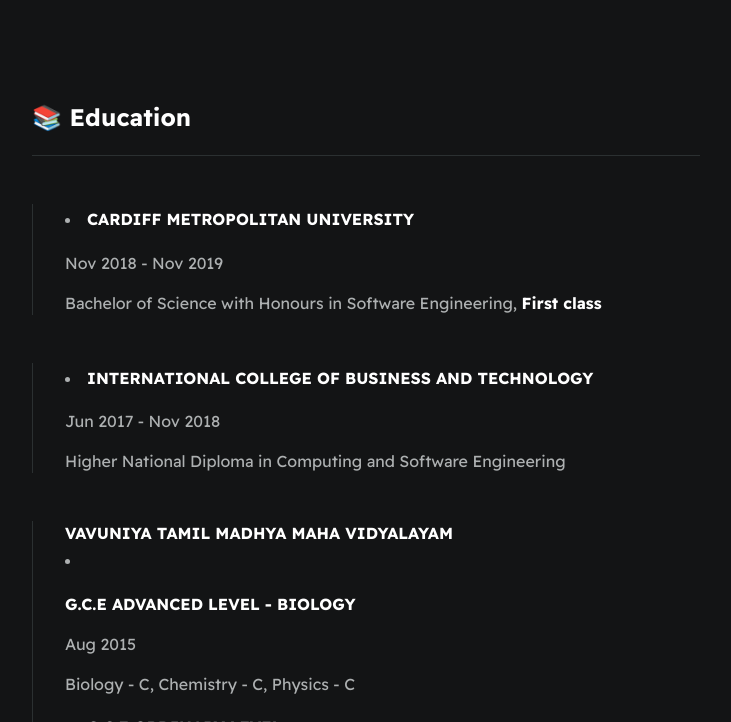
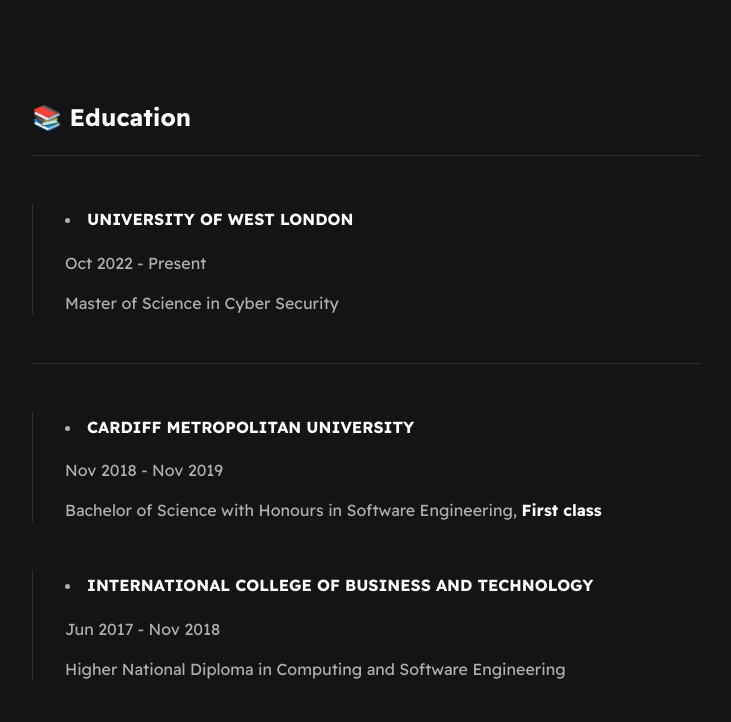
Before and after one commit to KKarishan/Resume-Website, a plain HTML site: page index.html in a window 1280 px wide. Shown: the part 1748-2470 px from the top of the page, without its empty margins (274-1005 px from the left). Drawn offline with Linux system fonts and the light colour scheme.

Commit message:
University of West London

```diff
--- a/index.html
+++ b/index.html
@@ -49,7 +49,7 @@
             <h2>🤖 Tech Stack</h2>
 
             <div id="wrapper--techstack__items">
-                <div class="card--techstack"><span>C#, Python, Java</span></div>
+                <div class="card--techstack"><span>C#, C++, Python, Java</span></div>
                 <div class="card--techstack"><span>PHP, HTML5, CSS3</span></div>
                 <div class="card--techstack"><span>JavaScript, React</span></div>
                 <div class="card--techstack"><span>MongoDB, Firebase</span></div>
@@ -105,6 +105,13 @@
 
             <div class="line-break"></div>
             <div class="card--education-history">
+                <li><strong>UNIVERSITY OF WEST LONDON</strong></li>
+                <p>Oct 2022 - Present</p>
+                <p>Master of Science in Cyber Security</p>
+            </div>
+
+            <div class="line-break"></div>
+            <div class="card--education-history">
                 <li><strong>CARDIFF METROPOLITAN UNIVERSITY</strong></li>
                 <p>Nov 2018 - Nov 2019</p>
                 <p>Bachelor of Science with Honours in Software Engineering, <strong>First class</strong></p>
```
